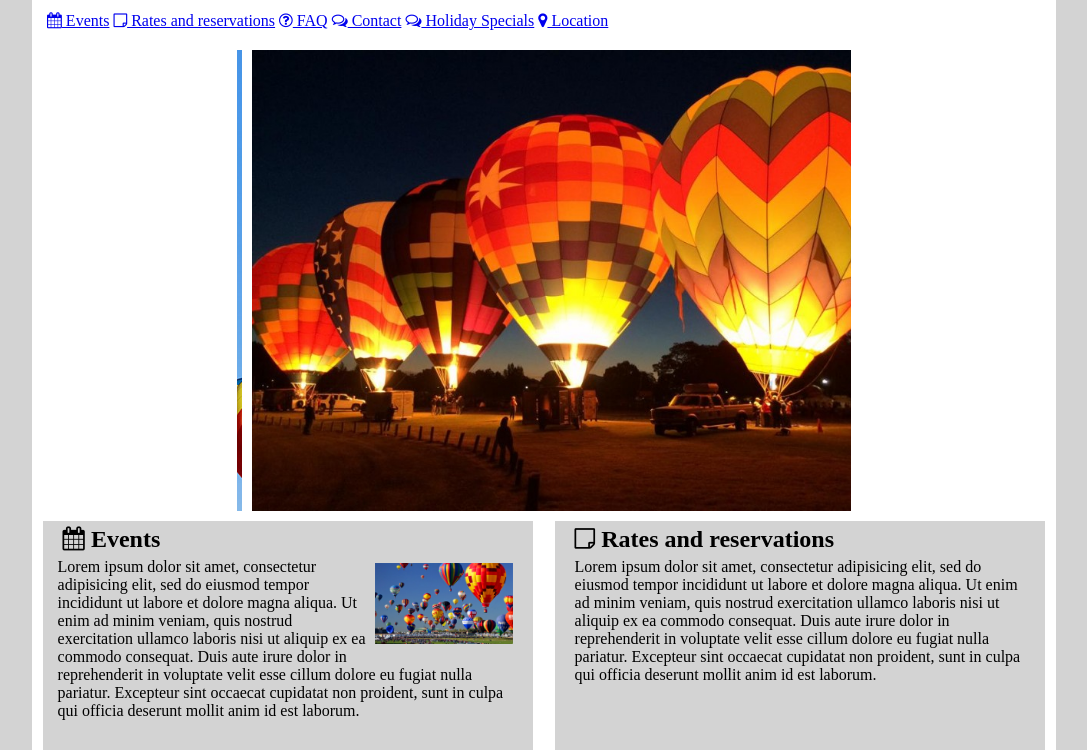
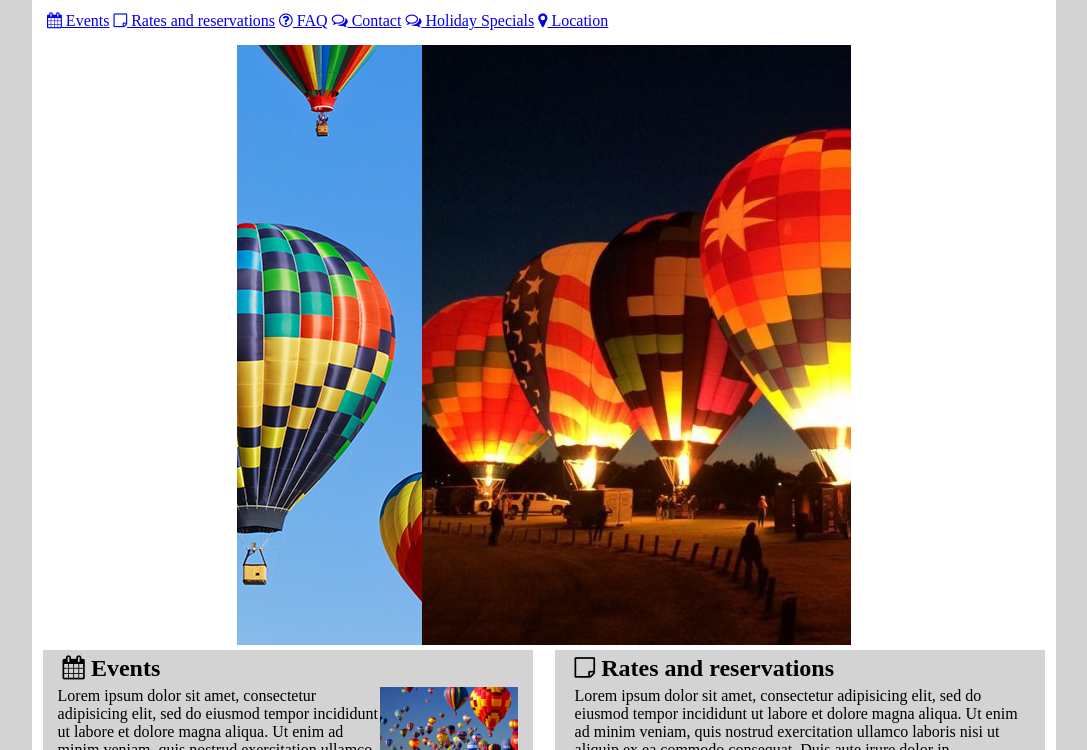
Before and after one commit to donovankg/responsive-web, a plain HTML site: page index.html in a window 1280 px wide. Shown: the part 50-800 px from the top of the page, without its empty margins (96-1183 px from the left). Drawn offline with Linux system fonts and the light colour scheme.

Commit message:
Update style.css

```diff
--- a/css/style.css
+++ b/css/style.css
@@ -48,8 +48,6 @@ nav{
 }
 #slider img{
 	flex: 0 2 auto;
-	width: 25%;
-	height: 25%;
 }
 .smallbox{
 	margin: 5px auto;
@@ -77,6 +75,3 @@ iframe{
 	width:100%;
 	height: 100%;
 }
-img{
-	margin: 5px;
-}
```
